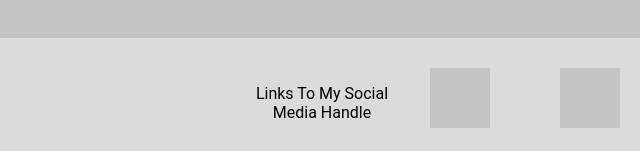
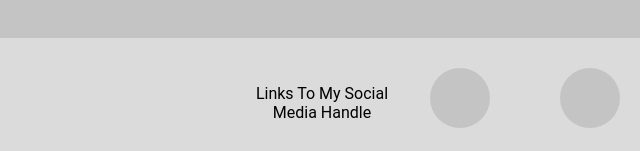
Before and after one commit to utkarsh-creator/Codechef-Template, a plain HTML site: page index.html in a window 1280 px wide. Shown: the part 2754-2905 px from the top of the page, 640-1280 px from the left. Drawn offline with Linux system fonts and the light colour scheme; a web font is replaced by a local one.

Commit message:
second commit

```diff
--- a/style.css
+++ b/style.css
@@ -349,6 +349,7 @@ background: #FFFFFF;
     height: 60px;
     left: 1070px;
     top: 930px;
+    border-radius: 40px;
 
     background: #C4C4C4;
 }
@@ -359,6 +360,7 @@ background: #FFFFFF;
     height: 60px;
     left: 1200px;
     top: 930px;
+    border-radius: 40px;
 
     background: #C4C4C4;
 }
@@ -369,6 +371,7 @@ background: #FFFFFF;
     height: 60px;
     left: 1330px;
     top: 930px;
+    border-radius: 40px;
 
     background: #C4C4C4;
 }
```
Also changed, not shown: 1 other file.
